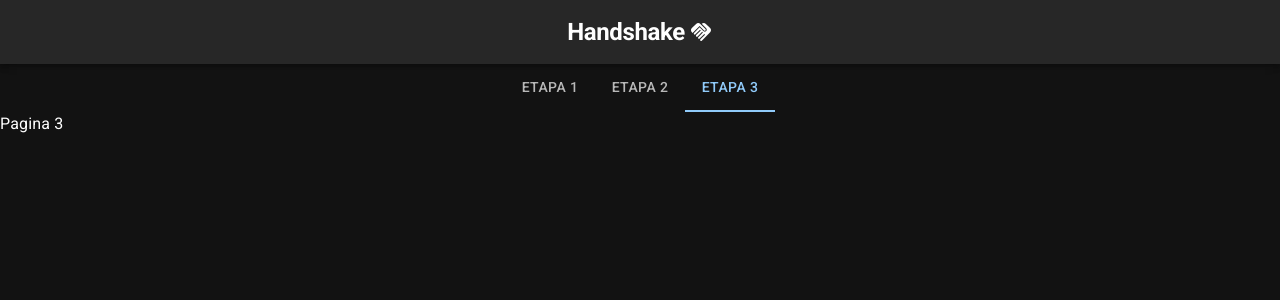
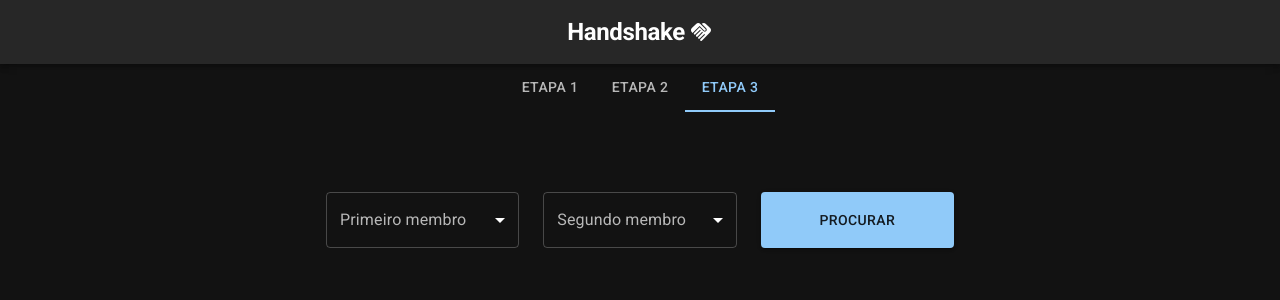
Before and after one commit to projeto-de-algoritmos/Grafos1_Handshake, a React (Vite) app: page / in a window 1280 px wide. Both pictures are taken after a click on the tab "ETAPA 3". Shown: the top 300 px of the page. Built offline with nearby package versions, Linux system fonts and the light colour scheme.

Commit message:
adicionando estrutura para pagina da 3 etapa

```diff
--- a/src/Handshake.jsx
+++ b/src/Handshake.jsx
@@ -23,7 +23,7 @@ export function Handshake() {
                 /> :
             pagina == 1 ?
                 <Etapa2 membros={membros}/> :
-                <Etapa3 />
+                <Etapa3 membros={membros}/>
             }
 
         </>
--- a/src/pages/Etapa3.jsx
+++ b/src/pages/Etapa3.jsx
@@ -1,9 +1,70 @@
-import React from 'react'
+import React, { useState, useEffect } from 'react';
+import { Box, TextField, Button, Grid, Typography, MenuItem, Stack } from '@mui/material'
+import HandshakeIcon from '@mui/icons-material/Handshake';
 
-export function Etapa3() {
+export function Etapa3({membros}) {
+    const [ primeiroNome, setPrimeiroNome ] = useState('')
+    const [ segundoNome, setSegundoNome ] = useState('')
+    const [ toggle, setToggle ] = useState(false)
+
     return (
         <>
-            <div>Pagina 3</div>
+            <Box sx={{ width: '100%', mt: '5rem' }}>
+                <Grid container rowSpacing={1} columnSpacing={{ xs: 1, sm: 2, md: 3 }}>
+                        <Grid item xs={3} />
+
+                        <Grid item xs={2}>
+                            <TextField
+                                select
+                                fullWidth
+                                id="primeiro-membro"
+                                label="Primeiro membro"
+                                variant="outlined"
+                                value={primeiroNome}
+                                onChange={(event) => {setPrimeiroNome(event.target.value)}}
+                                error={toggle}
+                                helperText={toggle ? 'Nomes iguais, escolha outro nome': ''}
+                            >
+                                {membros.map((item) => (
+                                    <MenuItem key={item} value={item}>
+                                        {item}
+                                    </MenuItem>
+                                ))}
+                            </TextField>
+                        </Grid>
+                        <Grid item xs={2}>
+                            <TextField
+                                select
+                                fullWidth
+                                id="segundo-membro"
+                                label="Segundo membro"
+                                variant="outlined"
+                                value={segundoNome}
+                                onChange={(event) => {setSegundoNome(event.target.value)}}
+                                error={toggle}
+                                helperText={toggle ? 'Nomes iguais, escolha outro nome': ''}
+                            >
+                                {membros.map((item) => (
+                                    <MenuItem key={item} value={item}>
+                                        {item}
+                                    </MenuItem>
+                                ))}
+                            </TextField>
+                        </Grid>
+
+                        <Grid item xs={2}>
+                            <Button
+                                variant="contained"
+                                // onClick={handleClick}
+                                sx={{height: '3.5rem', width: '100%' }}
+                            >
+                                Procurar
+                            </Button>
+                        </Grid>
+
+                        <Grid item xs={3} />
+                    </Grid>
+            </Box>
         </>
     )
 }
```
